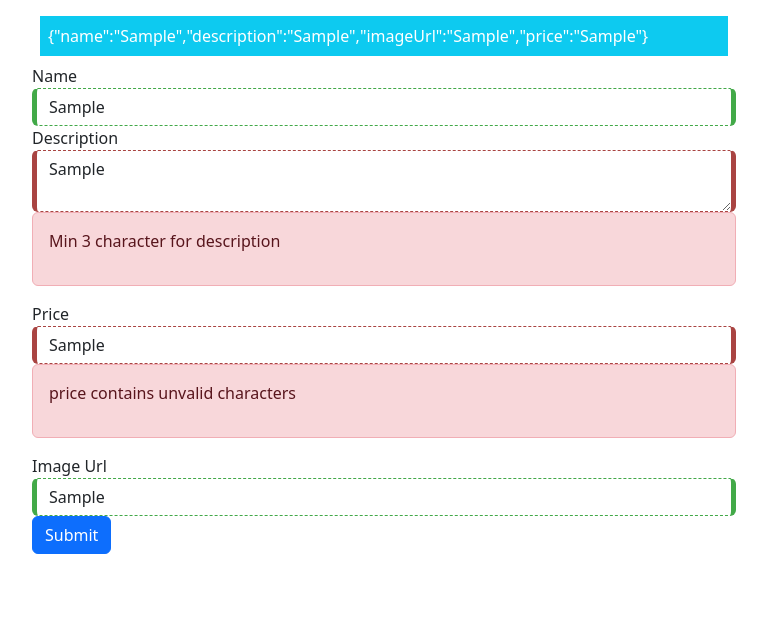
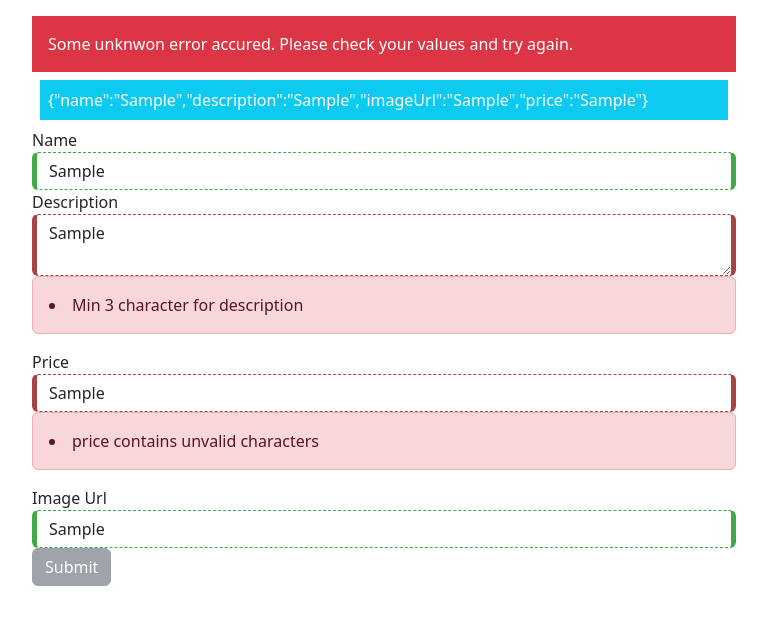
Before and after one commit to mrstijket/Angular-Examples, an Angular app: page / in a window 1280 px wide. Both pictures are taken after typing "Sample", "Sample", "Sample", "Sample" into the empty fields and a click on the button "Submit". Shown: the top 624 px of the page, without its empty margins (66-833 px from the left). Built offline with nearby package versions, Linux system fonts and the light colour scheme.

Commit message:
Validation Summary Messages & Disabled Model For Buttons

```diff
--- a/src/app/product.component.html
+++ b/src/app/product.component.html
@@ -155,50 +155,57 @@
   <div class="row">
     <div class="col-8">
       <div class="m-3">
+        <form #form="ngForm" (ngSubmit)="submitForm(form)">
+          <div class="bg-danger text-white p-3 my-2" *ngIf="formSubmitted && form.invalid">
+            Some unknwon error accured. Please check your values and try again.
+          </div>
           <div class="bg-info text-white m-2 p-2">
             {{ jsonProduct }}
           </div>
           <div class="form-group">
             <label>Name</label>
-          <input required minlength="3" maxlength="20" pattern="^[A-Za-z]+$" [(ngModel)]="newProduct.name" name="name"
-            #name="ngModel" type="text" class="form-control" (change)="log(name)">
-          <div class="alert alert-danger" *ngIf="name.invalid && name.touched">
-            <p *ngFor="let error of getValidationErrors(name)">
+            <input required minlength="3" maxlength="20" pattern="^[A-Za-z ]+$" [(ngModel)]="newProduct.name"
+              name="name" #name="ngModel" type="text" class="form-control" (change)="log(name)">
+            <div class="alert alert-danger" *ngIf="(formSubmitted || name.dirty) && name.invalid">
+              <li *ngFor="let error of getValidationErrors(name)">
                 {{ error }}
-            </p>
+              </li>
             </div>
           </div>
           <div class="form-group">
             <label>Description</label>
-          <textarea required minlength="10" maxlength="200" pattern="^[A-Za-z]+$" [(ngModel)]="newProduct.description"
-            name="description" #description="ngModel" class="form-control"></textarea>
-          <div class="alert alert-danger" *ngIf="description.invalid && description.touched">
-            <p *ngFor="let error of getValidationErrors(description)">
+            <textarea required minlength="10" maxlength="200" pattern="^[A-Za-z ]+$"
+              [(ngModel)]="newProduct.description" name="description" #description="ngModel" class="form-control"
+              (change)="log(description)"></textarea>
+            <div class="alert alert-danger" *ngIf="(formSubmitted || description.dirty) && description.invalid">
+              <li *ngFor="let error of getValidationErrors(description)">
                 {{ error }}
-            </p>
+              </li>
             </div>
           </div>
           <div class="form-group">
             <label>Price</label>
             <input required pattern="^[0-9]+$" [(ngModel)]="newProduct.price" name="price" #price="ngModel" type="text"
-            class="form-control">
-          <div class="alert alert-danger" *ngIf="price.invalid && price.touched">
-            <p *ngFor="let error of getValidationErrors(price)">
+              class="form-control" (change)="log(price)">
+            <div class="alert alert-danger" *ngIf="(formSubmitted || price.dirty) && price.invalid">
+              <li *ngFor="let error of getValidationErrors(price)">
                 {{ error }}
-            </p>
+              </li>
             </div>
           </div>
           <div class="form-group">
             <label>Image Url</label>
             <input required [(ngModel)]="newProduct.imageUrl" name="imageUrl" #imageUrl="ngModel" type="text"
-            class="form-control">
-          <div class="alert alert-danger" *ngIf="imageUrl.invalid && imageUrl.touched">
-            <p *ngFor="let error of getValidationErrors(imageUrl)">
+              class="form-control" (change)="log(imageUrl)">
+            <div class="alert alert-danger" *ngIf="(formSubmitted || imageUrl.dirty) && imageUrl.invalid">
+              <li *ngFor="let error of getValidationErrors(imageUrl)">
                 {{ error }}
-            </p>
+              </li>
             </div>
           </div>
-        <button (click)="addProduct(newProduct)" class="btn btn-primary">Submit</button>
+          <button type="submit" class="btn btn-primary" [disabled]="formSubmitted && form.invalid"
+            [class.btn-secondary]="formSubmitted && form.invalid">Submit</button>
+        </form>
       </div>
     </div>
   </div>
--- a/src/app/product.component.ts
+++ b/src/app/product.component.ts
@@ -1,6 +1,7 @@
-import { Component, NgIterable } from '@angular/core';
+import { Component } from '@angular/core';
 import { ProductRepository } from './repository.model';
 import { Product } from './product.model';
+import { NgForm } from '@angular/forms';
 
 @Component({
   selector: 'app',
@@ -109,6 +110,18 @@ export class ProductComponent {
     console.log(x);
   }
 
+  formSubmitted: boolean = false;
+
+  submitForm(form: NgForm) {
+    this.formSubmitted = true;
+    if (form.valid) {
+      this.addProduct(this.newProduct);
+      this.newProduct = new Product();
+      form.reset();
+      this.formSubmitted = false;
+    }
+  }
+
   getValidationErrors(state: any) {
     let controlName: string = state.name;
     let messages: string[] = [];
--- a/src/assets/forms.css
+++ b/src/assets/forms.css
@@ -1,11 +1,11 @@
-.ng-touched.ng-invalid {
+.form-control.ng-touched.ng-invalid {
   border-top: 1px dashed #a94442;
   border-bottom: 1px dashed #a94442;
   border-left: 5px solid #a94442;
   border-right: 5px solid #a94442;
 }
 
-.ng-dirty.ng-valid {
+.form-control.ng-dirty.ng-valid {
   border-top: 1px dashed #42A948;
   border-bottom: 1px dashed #42A948;
   border-left: 5px solid #42A948;
```
Lines whose indentation alone changed are shown as unchanged.
